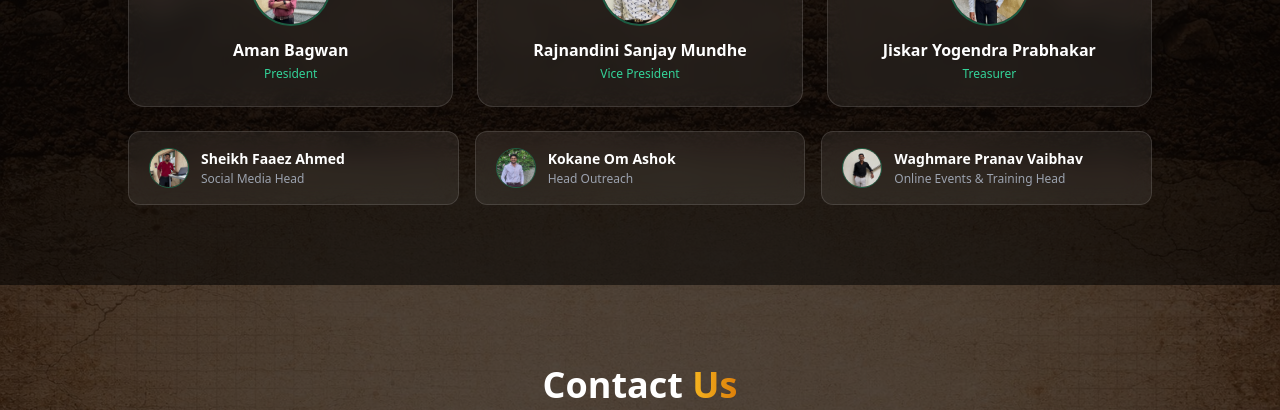
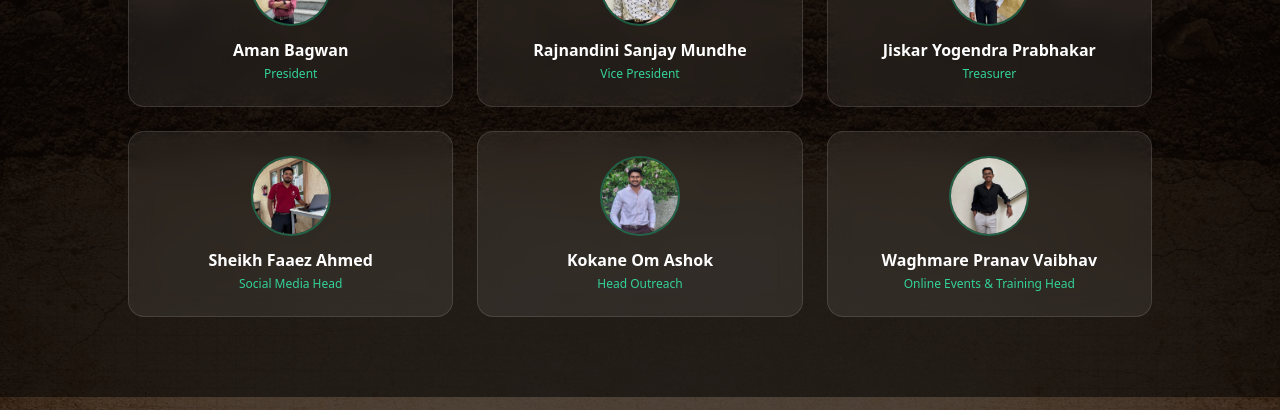
Before and after one commit to akankshakarhad/event_management_with_payment_gateway, a React (Vite) app in the folder frontend/: page / in a window 1280 px wide. Shown: the part 6740-7150 px from the top of the page. Built offline with nearby package versions, Linux system fonts and the light colour scheme; the HTML template or start-up script is replaced by a standard one.

Commit message:
chnages related to registration page

```diff
--- a/frontend/src/pages/LandingPage.jsx
+++ b/frontend/src/pages/LandingPage.jsx
@@ -510,20 +510,18 @@ export default function LandingPage() {
           </div>
 
           {/* Supporting roles */}
-          <div className="grid grid-cols-1 sm:grid-cols-3 gap-3 sm:gap-4">
+          <div className="grid grid-cols-1 sm:grid-cols-3 gap-4 sm:gap-6">
             {SUPPORTING_ROLES.map((r, i) => (
               <motion.div key={r.name}
-                initial={{ opacity: 0 }} whileInView={{ opacity: 1 }}
-                viewport={{ once: true }} transition={{ delay: i * 0.08 }}
-                className="glass rounded-xl px-4 sm:px-5 py-3 sm:py-4 flex items-center gap-3">
+                initial={{ opacity: 0, y: 20 }} whileInView={{ opacity: 1, y: 0 }}
+                viewport={{ once: true }} transition={{ delay: i * 0.1 }}
+                className="glass rounded-2xl p-5 sm:p-6 text-center card-hover">
                 {r.photo
-                  ? <img src={r.photo} alt={r.name} className="w-10 h-10 rounded-full object-cover shrink-0 border border-emerald-500/40" />
-                  : <div className="w-10 h-10 rounded-full bg-gradient-to-br from-emerald-500 to-teal-600 shrink-0" />
+                  ? <img src={r.photo} alt={r.name} className="w-16 sm:w-20 h-16 sm:h-20 rounded-full object-cover mx-auto mb-3 border-2 border-emerald-500/40" />
+                  : <div className="w-16 sm:w-20 h-16 sm:h-20 rounded-full bg-gradient-to-br from-emerald-500 to-teal-600 flex items-center justify-center text-xl mx-auto mb-3" />
                 }
-                <div>
-                  <p className="font-semibold text-sm text-white">{r.name}</p>
-                  <p className="text-gray-400 text-xs mt-0.5">{r.role}</p>
-                </div>
+                <h3 className="font-bold text-white mb-1 text-sm sm:text-base">{r.name}</h3>
+                <p className="text-emerald-400 text-xs">{r.role}</p>
               </motion.div>
             ))}
           </div>
```
